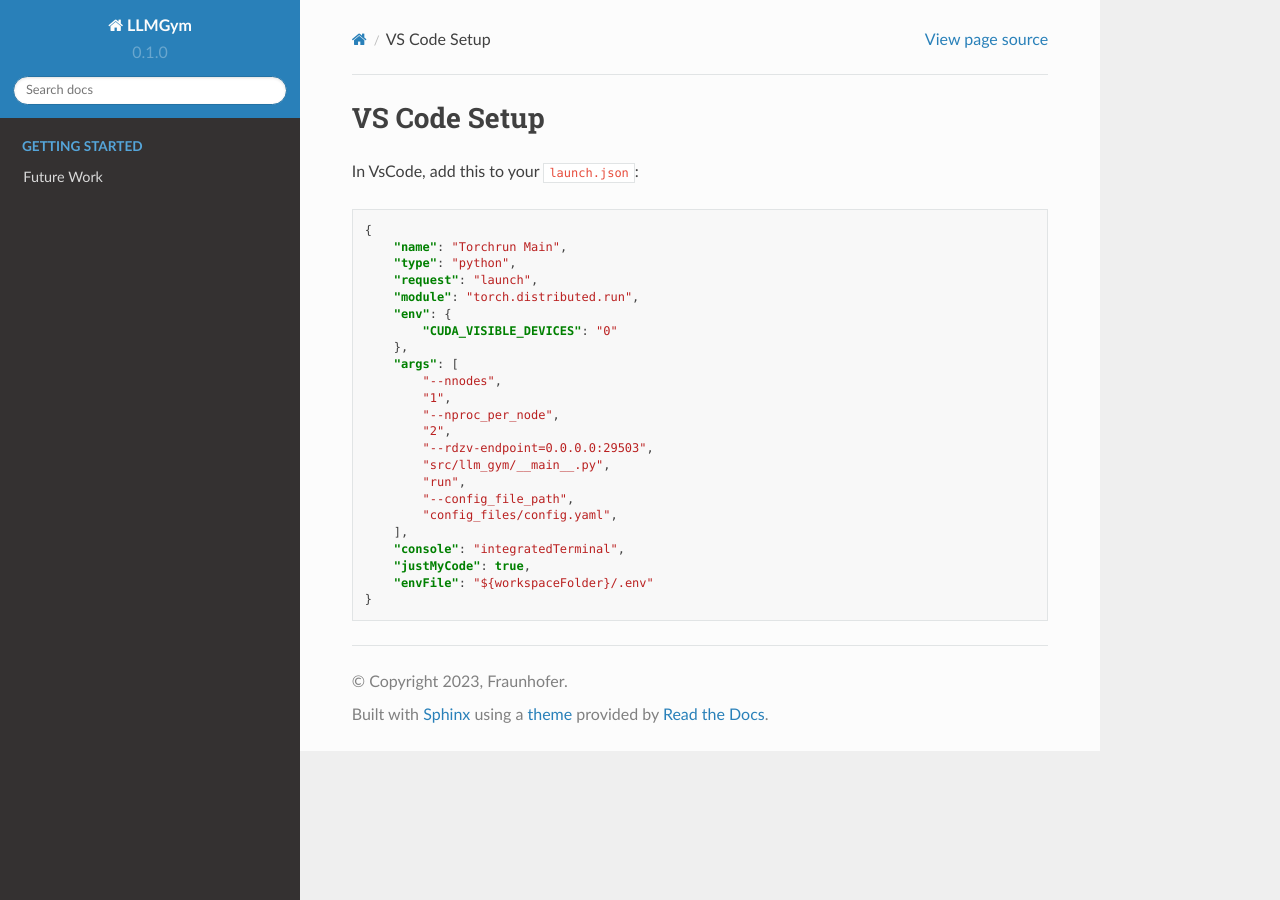
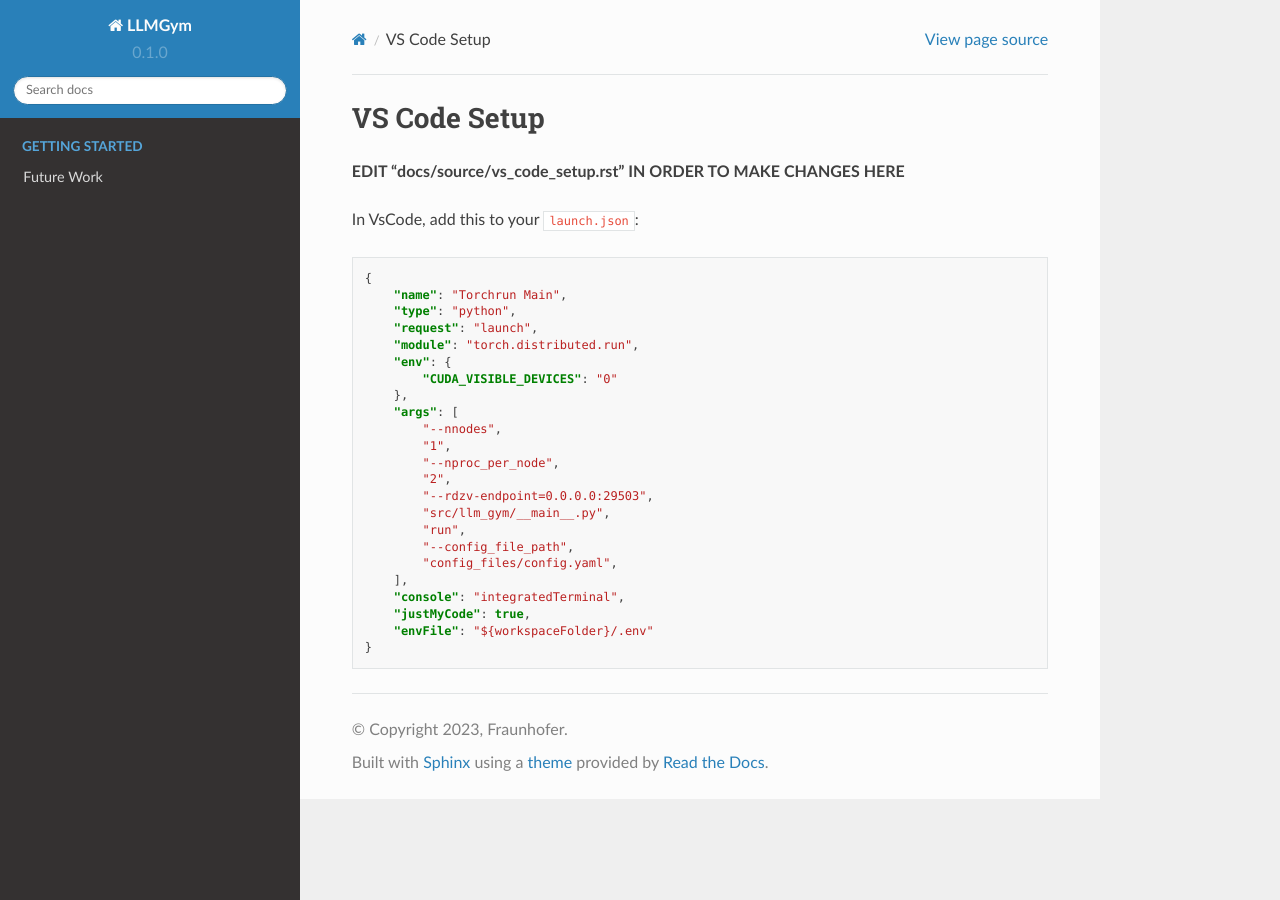
Before and after one commit to manasMauryax/rtd-tutorial, a Sphinx documentation site: the page built from docs/source/vs_code_setup.rst, in a window 1280 px wide. Built offline with Sphinx 7.4.7 and the Read the Docs theme 2.0.0, drawn with Linux system fonts in a browser that asks for light colours; pages that are not in the unit, such as notebooks, are missing from menus.

Commit message:
Update vs_code_setup.rst

```diff
--- a/docs/source/vs_code_setup.rst
+++ b/docs/source/vs_code_setup.rst
@@ -1,5 +1,7 @@
 VS Code Setup
 ============
+
+**EDIT "docs/source/vs_code_setup.rst" IN ORDER TO MAKE CHANGES HERE**
 
 In VsCode, add this to your :file:`launch.json`:
 
```
